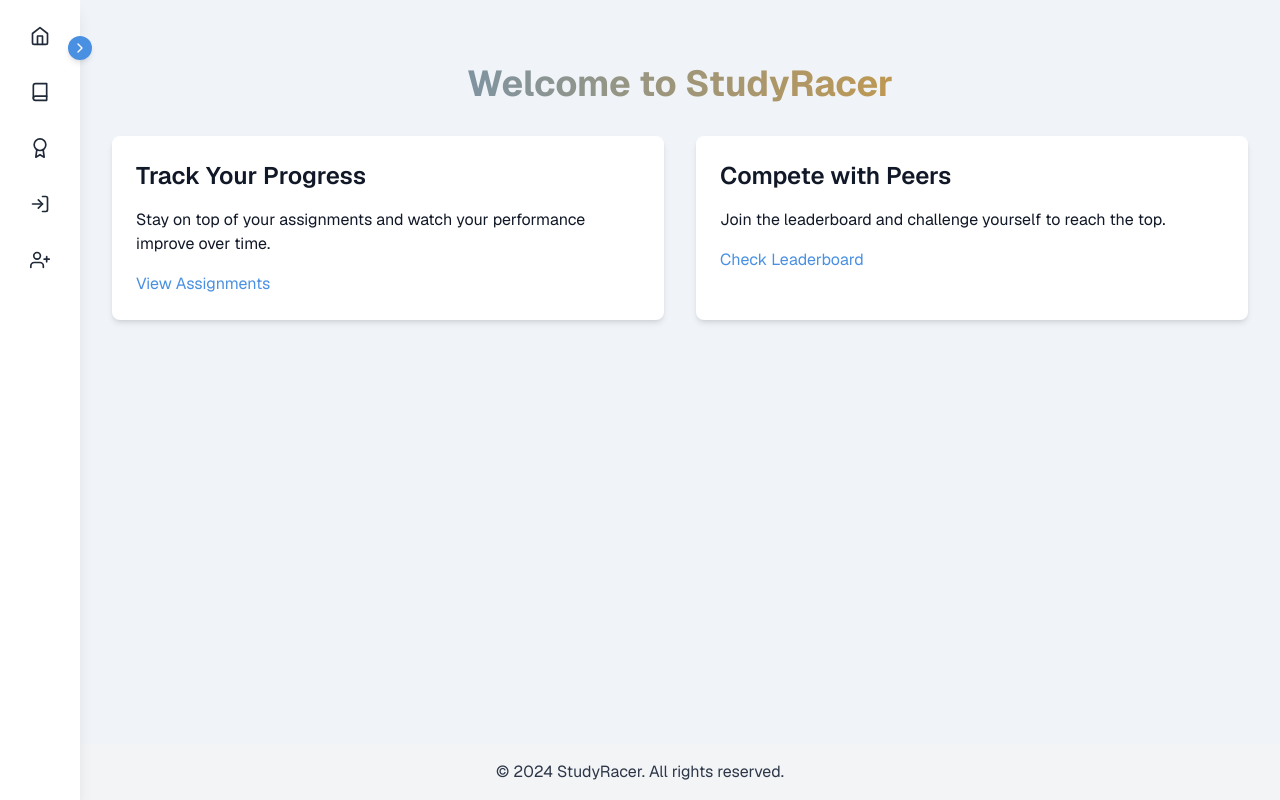
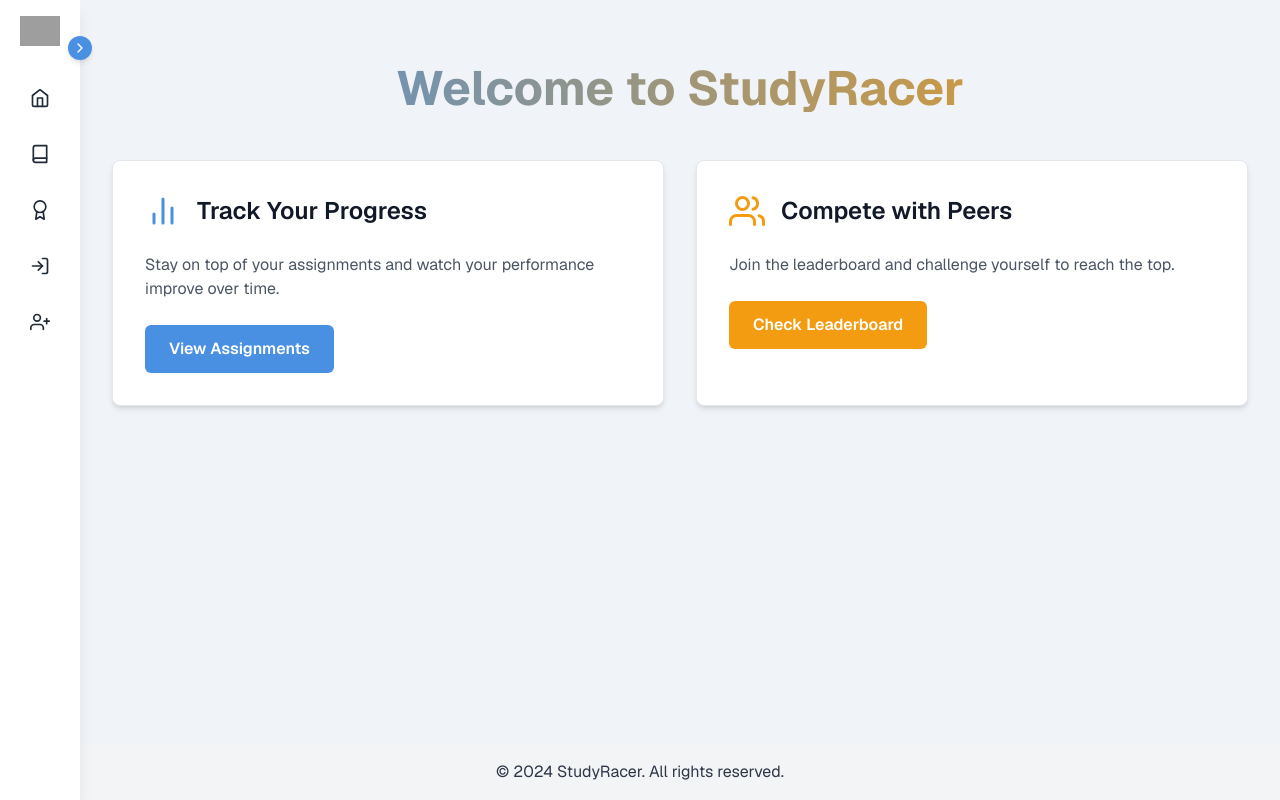
Before and after one commit to bqShina/StudyRacer, a Next.js app: page / in a window 1280 px wide. Built offline with nearby package versions, Linux system fonts and the light colour scheme; grey boxes are pictures that could not be loaded.

Commit message:
Feat: Add improved sidebar with changing icons and better styling and layout

```diff
--- a/src/app/globals.css
+++ b/src/app/globals.css
@@ -38,21 +38,25 @@
   }
 
   .card {
-    @apply bg-white dark:bg-gray-800 text-gray-900 dark:text-gray-100 rounded-lg shadow-md p-6 transition-all duration-300 hover:shadow-xl;
+    @apply bg-white dark:bg-gray-800 text-gray-900 dark:text-gray-100 rounded-lg shadow-md p-8 transition-all duration-300 hover:shadow-xl border border-gray-200 dark:border-gray-700;
   }
 }
 
 /* Custom styles for modern look */
 .btn {
-  @apply px-4 py-2 rounded-md transition-all duration-300 ease-in-out;
+  @apply px-6 py-3 rounded-md transition-all duration-300 ease-in-out font-semibold text-center;
 }
 
 .btn-primary {
   @apply bg-primary text-white hover:bg-opacity-90;
 }
 
+.btn-secondary {
+  @apply bg-secondary text-white hover:bg-opacity-90;
+}
+
 .input {
-  @apply w-full px-3 py-2 rounded-md border border-gray-300 dark:border-gray-600 focus:outline-none focus:ring-2 focus:ring-primary;
+  @apply w-full px-4 py-3 rounded-md border border-gray-300 dark:border-gray-600 focus:outline-none focus:ring-2 focus:ring-primary;
 }
 
 /* Smooth scrollbar for webkit browsers */
--- a/src/app/layout.tsx
+++ b/src/app/layout.tsx
@@ -17,7 +17,7 @@
         <div className="flex flex-grow ml-20 transition-all duration-300 p-4">
             <main className="flex-grow">{children}</main>
         </div>
-        <Footer />
+        <Footer/>
         </body>
         </html>
     );
--- a/src/components/Dashboard.tsx
+++ b/src/components/Dashboard.tsx
@@ -1,20 +1,31 @@
 import React from 'react';
 import Link from 'next/link';
+import { FiBarChart2, FiUsers } from 'react-icons/fi';
 
 const Dashboard: React.FC = () => {
     return (
         <div className="container mx-auto px-4 py-12">
-            <h1 className="text-4xl font-bold mb-8 gradient-text text-center">Welcome to StudyRacer</h1>
+            <h1 className="text-5xl font-bold mb-12 gradient-text text-center">Welcome to StudyRacer</h1>
             <div className="grid grid-cols-1 md:grid-cols-2 gap-8">
-                <div className="card hover:shadow-lg transition-shadow">
-                    <h2 className="text-2xl font-semibold mb-4">Track Your Progress</h2>
-                    <p className="mb-4">Stay on top of your assignments and watch your performance improve over time.</p>
-                    <Link href="/assignments" className="text-primary hover:underline">View Assignments</Link>
+                <div className="card hover:shadow-lg transition-all duration-300 transform hover:-translate-y-1">
+                    <div className="flex items-center mb-6">
+                        <FiBarChart2 className="text-4xl text-primary mr-4" />
+                        <h2 className="text-2xl font-semibold">Track Your Progress</h2>
+                    </div>
+                    <p className="mb-6 text-gray-600 dark:text-gray-300">Stay on top of your assignments and watch your performance improve over time.</p>
+                    <Link href="/assignments" className="btn btn-primary inline-block">
+                        View Assignments
+                    </Link>
                 </div>
-                <div className="card hover:shadow-lg transition-shadow">
-                    <h2 className="text-2xl font-semibold mb-4">Compete with Peers</h2>
-                    <p className="mb-4">Join the leaderboard and challenge yourself to reach the top.</p>
-                    <Link href="/leaderboard" className="text-primary hover:underline">Check Leaderboard</Link>
+                <div className="card hover:shadow-lg transition-all duration-300 transform hover:-translate-y-1">
+                    <div className="flex items-center mb-6">
+                        <FiUsers className="text-4xl text-secondary mr-4" />
+                        <h2 className="text-2xl font-semibold">Compete with Peers</h2>
+                    </div>
+                    <p className="mb-6 text-gray-600 dark:text-gray-300">Join the leaderboard and challenge yourself to reach the top.</p>
+                    <Link href="/leaderboard" className="btn btn-secondary inline-block">
+                        Check Leaderboard
+                    </Link>
                 </div>
             </div>
         </div>
--- a/src/components/Sidebar.tsx
+++ b/src/components/Sidebar.tsx
@@ -2,6 +2,7 @@
 
 import React, { useState } from 'react';
 import Link from 'next/link';
+import Image from 'next/image';
 import { FiHome, FiBook, FiAward, FiLogIn, FiUserPlus, FiChevronRight, FiChevronLeft } from 'react-icons/fi';
 
 const Sidebar: React.FC = () => {
@@ -31,7 +32,27 @@
             >
                 {isOpen ? <FiChevronLeft /> : <FiChevronRight />}
             </button>
-            <div className="p-4 overflow-hidden">
+            <div className="flex flex-col h-full">
+                <div className={`p-4 flex justify-center items-center ${isOpen ? 'mb-6' : 'mb-4'}`}>
+                    {isOpen ? (
+                        <Image
+                            src="/StudyRacer_Banner.png"
+                            alt="StudyRacer Banner"
+                            width={200}
+                            height={60}
+                            className="transition-all duration-300"
+                        />
+                    ) : (
+                        <Image
+                            src="/logo_notext.png"
+                            alt="StudyRacer Logo"
+                            width={40}
+                            height={40}
+                            className="transition-all duration-300"
+                        />
+                    )}
+                </div>
+                <div className="flex-grow overflow-y-auto">
                     <ul>
                         {menuItems.map((item, index) => (
                             <li key={index} className="mb-4">
@@ -51,6 +72,7 @@
                     </ul>
                 </div>
             </div>
+        </div>
     );
 };
 
```
Lines whose indentation alone changed are shown as unchanged.
